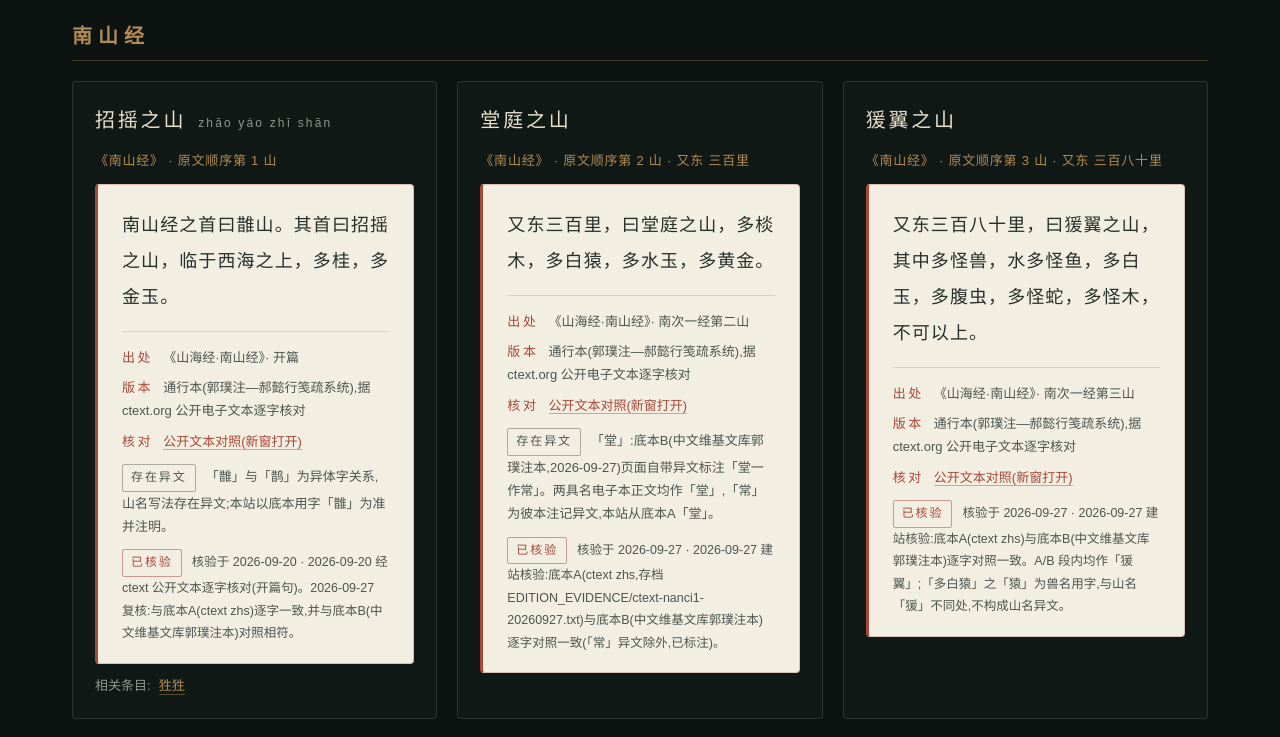
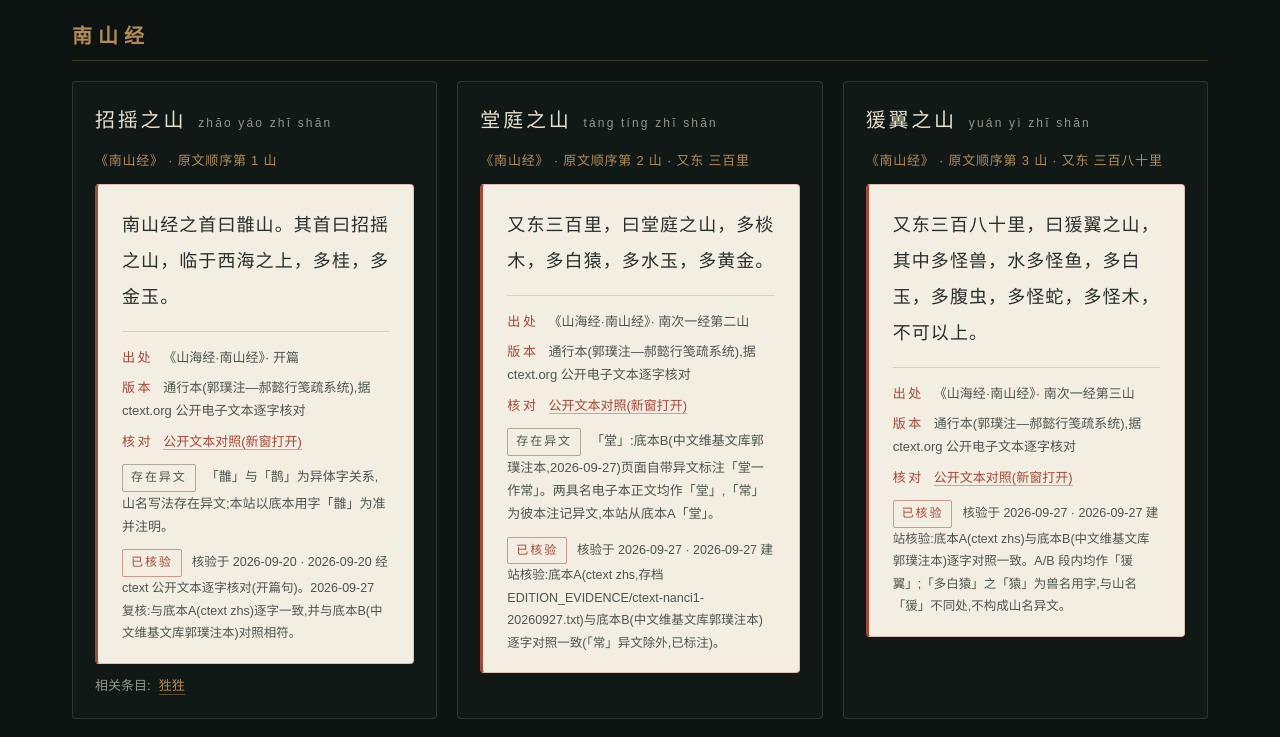
Before and after one commit to a1310055634-sudo/shanhai, a React (Vite) app: page /atlas in a window 1280 px wide. Shown: the part 1240-1977 px from the top of the page. Built offline with nearby package versions, Linux system fonts and the light colour scheme.

Commit message:
P10 交叉检查:同一山跨入口一致;手填计数清除(ConceptMap/AtlasPreview改派生17座)+四新山拼音补齐;三档零溢出

```diff
--- a/src/components/atlas/ConceptMap.tsx
+++ b/src/components/atlas/ConceptMap.tsx
@@ -48,7 +48,7 @@ export default function ConceptMap({ mode = 'link' }: { mode?: 'link' | 'select'
         preserveAspectRatio="xMidYMid meet"
         className={styles.map}
         role="img"
-        aria-label="山海经古籍内部叙事概念地图:十二座已核验山川节点的分区示意"
+        aria-label={`山海经古籍内部叙事概念地图:${LOCATIONS.length}座已核验山川节点的分区示意`}
       >
         {/* 等高线底纹(装饰) */}
         <g fill="none" stroke="#31545A" strokeWidth="1">
--- a/src/components/home/AtlasPreview.tsx
+++ b/src/components/home/AtlasPreview.tsx
@@ -1,6 +1,7 @@
 import { Link } from 'react-router-dom'
 import SectionHeading from '../SectionHeading'
 import ConceptMap from '../atlas/ConceptMap'
+import { LOCATIONS } from '../../data/locations'
 import styles from './AtlasPreview.module.css'
 
 /** 首页「山川长卷预览」(规范第四节第 4 条):全幅出血地图 + 必备争议说明。 */
@@ -12,7 +13,7 @@ export default function AtlasPreview() {
           index="舆"
           title="山川长卷预览"
           subtitle="SHAN CHUAN CHANG JUAN"
-          note="已核验的十二座山川,依古籍内部叙事分区排布;点击节点可前往关联条目。"
+          note={`已核验的${LOCATIONS.length}座山川,依古籍内部叙事分区排布;点击节点可前往关联条目。`}
         />
       </div>
       <ConceptMap />
--- a/src/pages/AtlasPage.tsx
+++ b/src/pages/AtlasPage.tsx
@@ -10,6 +10,10 @@ import styles from './AtlasPage.module.css'
 /** 山名读音(供参考,以旧注通读为准;非核验内容)。 */
 const PINYIN: Record<string, string> = {
   招摇之山: 'zhāo yáo zhī shān',
+  堂庭之山: 'táng tíng zhī shān',
+  猨翼之山: 'yuán yì zhī shān',
+  亶爰之山: 'dǎn yuán zhī shān',
+  基山: 'jī shān',
   杻阳之山: 'chǔ yáng zhī shān',
   青丘之山: 'qīng qiū zhī shān',
   丹穴之山: 'dān xué zhī shān',
```
Also changed, not shown: 2 other files (tests, documents, lock files or other folders).
